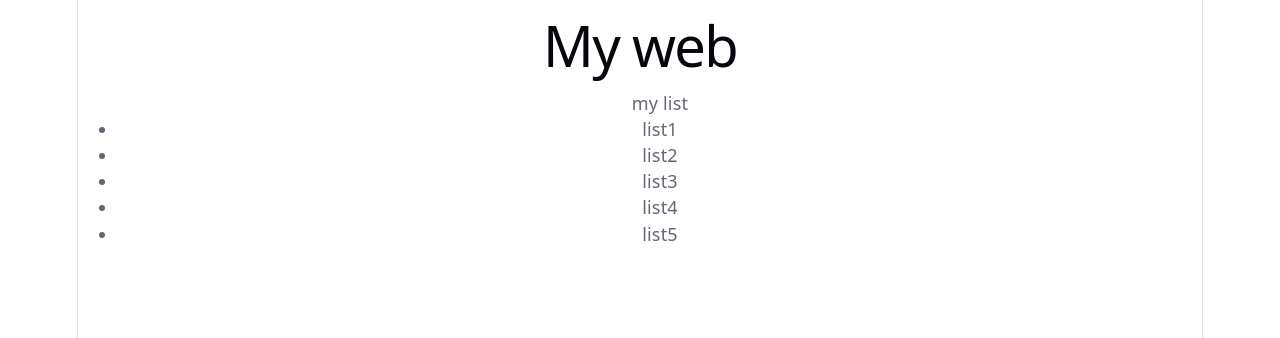
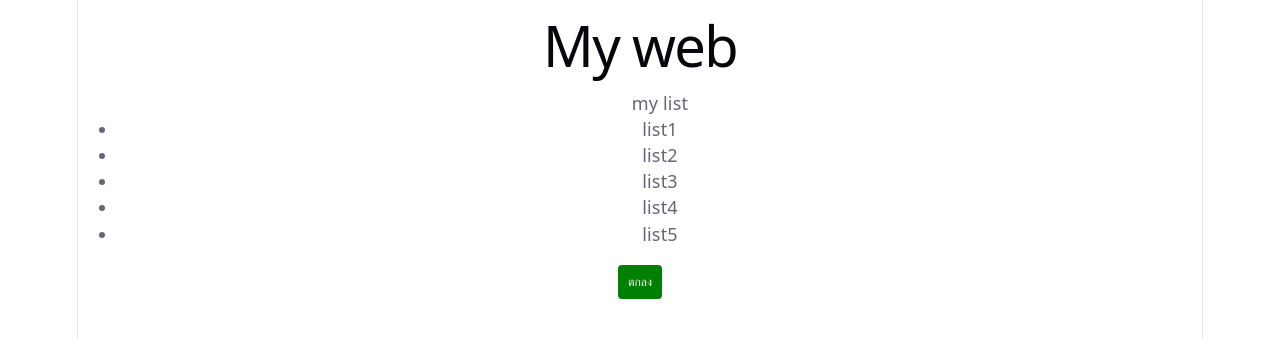
Before and after one commit to bonuz1114-dot/my-react-app, a React (Vite) app: page / in a window 1280 px wide. Shown: the top 338 px of the page. Built offline with nearby package versions, Linux system fonts and the light colour scheme.

Commit message:
add button

```diff
--- a/src/App.jsx
+++ b/src/App.jsx
@@ -1,10 +1,15 @@
-import Header from "./Header"
+import Header from "./Component/Header";
+import Button from "./Component/Button";
 
 function App() {
-
-  return(
-    <Header></Header>
+  return (
+    <>
+      <Header />
+      <div className="container">
+        <Button label="ตกลง" />
+      </div>
+    </>
   );
 }
 
-export default App
+export default App;
--- /dev/null
+++ b/src/Component/Button.jsx
@@ -0,0 +1,22 @@
+const Button = ({ label, onClick }) => {
+  const buttonStyle = {
+    backgroundColor: "green",
+    color: "white",
+    padding: "10px 10px",
+    fontSize: "12px",
+    border: "none",
+    borderRadius: "4px",
+    cursor: "pointer",
+
+    display: "inline-block", // ⭐ ใส่ตรงนี้
+    width: "auto",           // ⭐ ใส่ตรงนี้
+  };
+
+  return (
+    <button style={buttonStyle} onClick={onClick}>
+      {label}
+    </button>
+  );
+};
+
+export default Button;
--- a/src/Header.jsx
+++ b/src/Component/Header.jsx
@@ -1,6 +1,5 @@
 
-function Header(){
-
+const Header=()=>{
     return(
         <header>
             <h1>My web</h1>
@@ -16,5 +15,4 @@ function Header(){
         </header>
     );
 }
-
 export default Header
```
Also changed, not shown: src/App.css (added).
